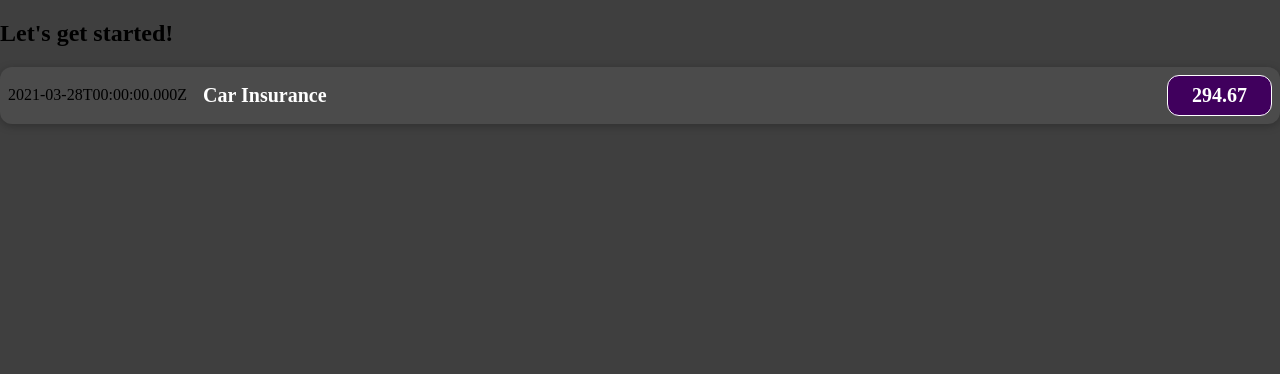
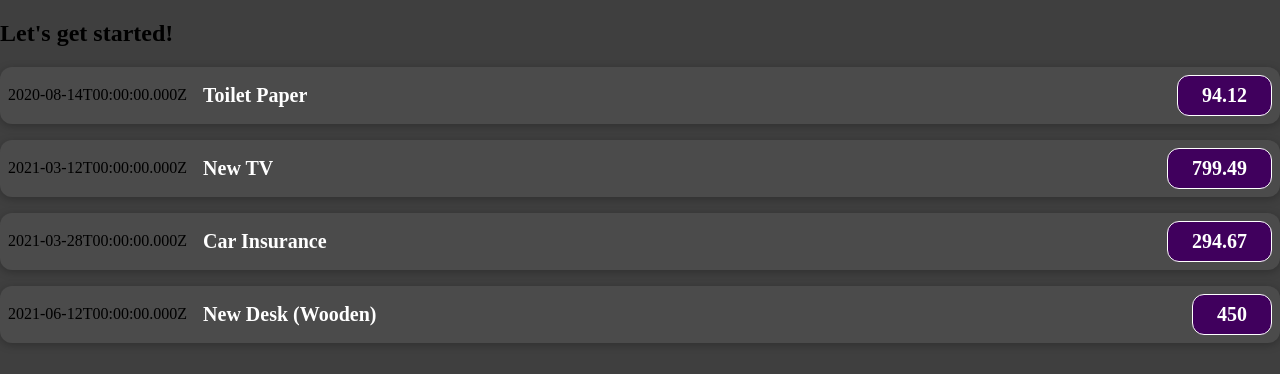
Before and after one commit to lucascouto/expenses-app, a JavaScript app: page / in a window 1280 px wide. Shown: the top 374 px of the page. Built offline with nearby package versions, Linux system fonts and the light colour scheme.

Commit message:
Using props to pass variables

```diff
--- a/src/App.js
+++ b/src/App.js
@@ -1,10 +1,56 @@
 import ExpenseItem from "./components/ExpenseItem";
 
 function App() {
+  const expenses = [
+    {
+      id: "e1",
+      title: "Toilet Paper",
+      amount: 94.12,
+      date: new Date(2020, 7, 14),
+    },
+    {
+      id: "e2",
+      title: "New TV",
+      amount: 799.49,
+      date: new Date(2021, 2, 12),
+    },
+    {
+      id: "e3",
+      title: "Car Insurance",
+      amount: 294.67,
+      date: new Date(2021, 2, 28),
+    },
+    {
+      id: "e4",
+      title: "New Desk (Wooden)",
+      amount: 450,
+      date: new Date(2021, 5, 12),
+    },
+  ];
+
   return (
     <div>
       <h2>Let's get started!</h2>
-      <ExpenseItem />
+      <ExpenseItem
+        title={expenses[0].title}
+        amount={expenses[0].amount}
+        date={expenses[0].date}
+      />
+      <ExpenseItem
+        title={expenses[1].title}
+        amount={expenses[1].amount}
+        date={expenses[1].date}
+      />
+      <ExpenseItem
+        title={expenses[2].title}
+        amount={expenses[2].amount}
+        date={expenses[2].date}
+      />
+      <ExpenseItem
+        title={expenses[3].title}
+        amount={expenses[3].amount}
+        date={expenses[3].date}
+      />
     </div>
   );
 }
--- a/src/components/ExpenseItem.js
+++ b/src/components/ExpenseItem.js
@@ -1,16 +1,12 @@
 import "./ExpenseItem.css";
 
-function ExpenseItem() {
-  const expenseDate = new Date(2021, 2, 28);
-  const expenseTitle = "Car Insurance";
-  const expenseAmount = 294.67;
-
+function ExpenseItem(props) {
   return (
     <div className="expense-item">
-      <div>{expenseDate.toISOString()}</div>
+      <div>{props.date.toISOString()}</div>
       <div className="expense-item__description">
-        <h2>{expenseTitle}</h2>
-        <div className="expense-item__price">{expenseAmount}</div>
+        <h2>{props.title}</h2>
+        <div className="expense-item__price">{props.amount}</div>
       </div>
     </div>
   );
```
